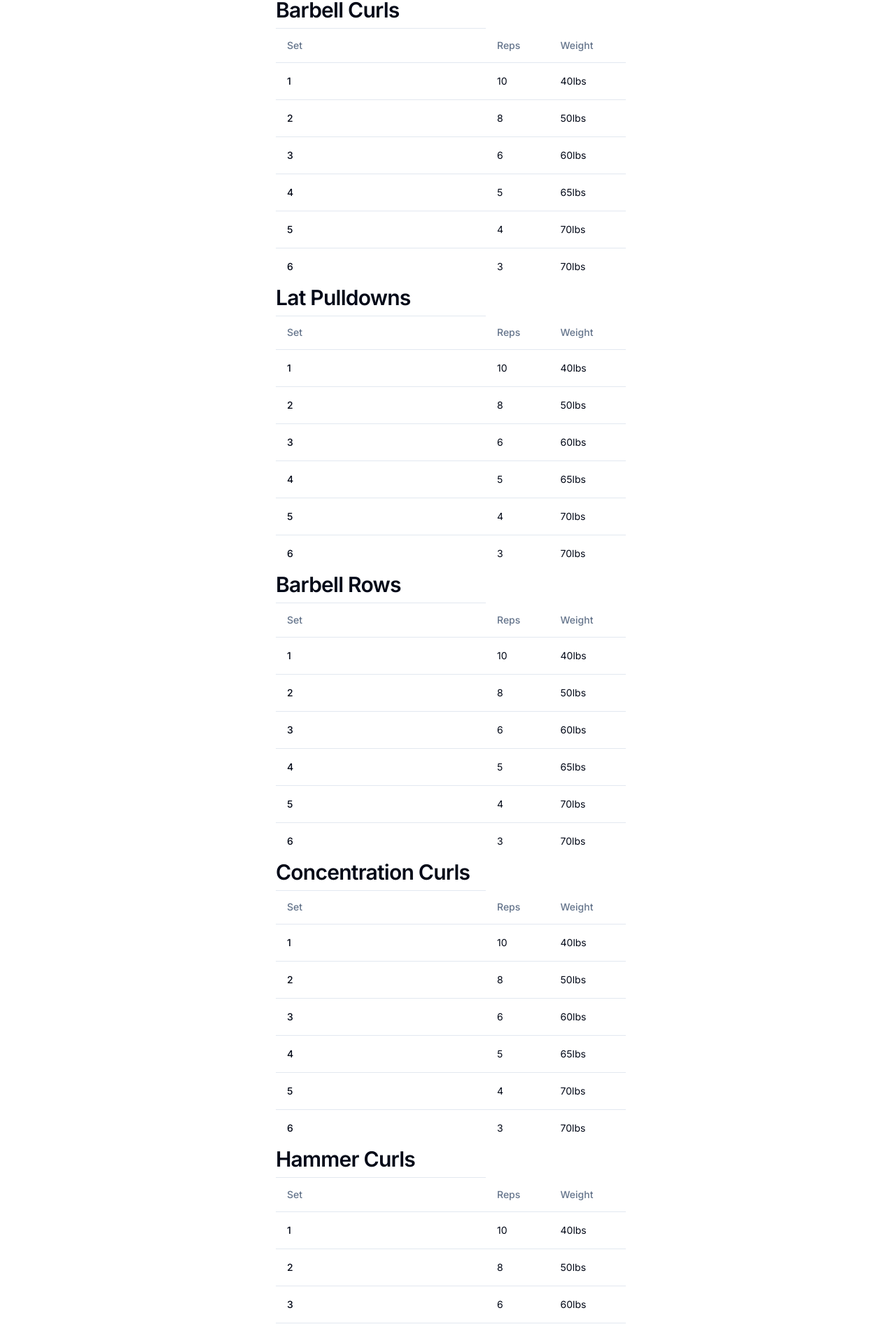
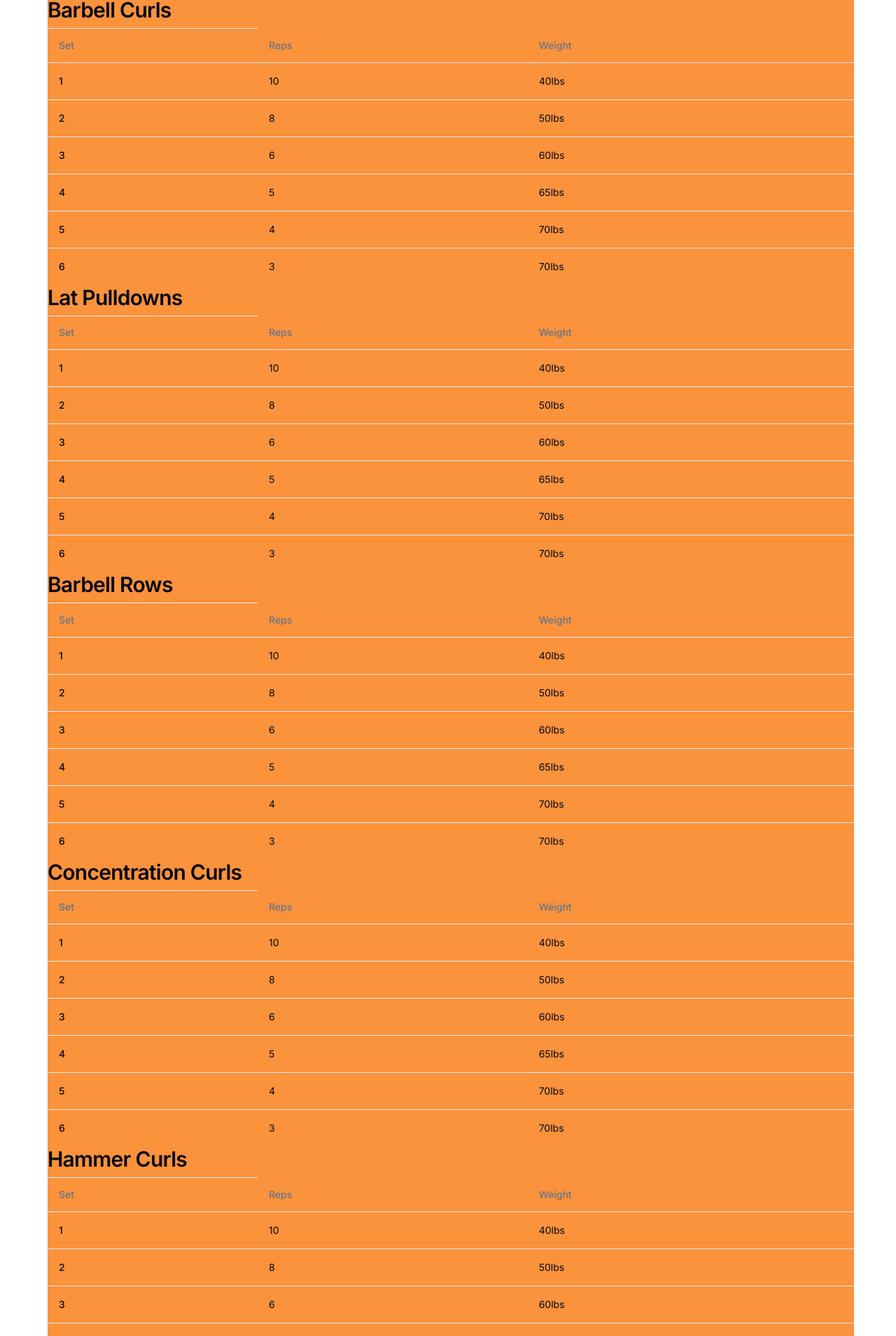
Before and after one commit to LRSORRENTI/workout-logs, a Next.js app: page / in a window 1280 px wide. Shown: the part 148-2057 px from the top of the page at 70% size. Built offline with nearby package versions, Linux system fonts and the light colour scheme.

Commit message:
reworking the main table sections, removed all differing classes, needs to be uniform

```diff
--- a/src/components/WorkoutTable.tsx
+++ b/src/components/WorkoutTable.tsx
@@ -9,63 +9,10 @@ import {
   } from "@/components/ui/table"
   export default function WorkoutTable() {
     return (
-        <div className="flex justify-center">
-    <div className="" style={{width: "500px"}}>
-    {/* <div className="flex flex-col sm:flex-row justify-evenly "> */}
-    <div className="grid grid-flow-dense ">
-  <div className="">
+        <div className="flex flex-wrap bg-orange-400">
   <Table>
   <TableHeader>
-    <div className="flex justify-center ">
   <h2 className="" style={{width: "300px"}}>Barbell Curls</h2>
-  </div>
-    <TableRow>
-    {/* <h2>barbell curl</h2> */}
-      <TableHead className="w-[100px]">Set</TableHead>
-      <TableHead>Reps</TableHead>
-      <TableHead>Weight</TableHead>
-    </TableRow>
-  </TableHeader>
-  <TableBody>
-    <TableRow>
-      <TableCell className="font-medium ml">1</TableCell>
-      <TableCell>10</TableCell>
-      <TableCell>40lbs</TableCell>
-    </TableRow>
-    <TableRow>
-      <TableCell className="font-medium">2</TableCell>
-      <TableCell >8</TableCell>
-      <TableCell>50lbs</TableCell>
-    </TableRow>
-    <TableRow>
-      <TableCell className="font-medium">3</TableCell>
-      <TableCell>6</TableCell>
-      <TableCell>60lbs</TableCell>
-    </TableRow>
-    <TableRow>
-      <TableCell className="font-medium">4</TableCell>
-      <TableCell>5</TableCell>
-      <TableCell>65lbs</TableCell>
-    </TableRow>
-    <TableRow>
-      <TableCell className="font-medium">5</TableCell>
-      <TableCell>4</TableCell>
-      <TableCell>70lbs</TableCell>
-    </TableRow>
-    <TableRow>
-      <TableCell className="font-medium">6</TableCell>
-      <TableCell>3</TableCell>
-      <TableCell>70lbs</TableCell>
-    </TableRow>
-  </TableBody>
-</Table>
-</div>
-<div>
-<Table>
-  <TableHeader>
-  <div className="flex justify-center">
-  <h2 className="" style={{ width: "300px"}}>Lat Pulldowns</h2>
-  </div>
     <TableRow>
       <TableHead className="w-[100px]">Set</TableHead>
       <TableHead>Reps</TableHead>
@@ -107,9 +54,7 @@ import {
 </Table>
 <Table>
   <TableHeader>
-  <div className="flex justify-center">
-  <h2 className="" style={{ minWidth: "300px"}}>Barbell Rows</h2>
-  </div>
+  <h2 className="" style={{width: "300px"}}>Lat Pulldowns</h2>
     <TableRow>
       <TableHead className="w-[100px]">Set</TableHead>
       <TableHead>Reps</TableHead>
@@ -151,9 +96,8 @@ import {
 </Table>
 <Table>
   <TableHeader>
-  <div className="flex justify-center">
-  <h2 className="" style={{ minWidth: "300px"}}>Concentration Curls</h2>
-  </div>
+  <h2 className="" style={{width: "300px"}}>Barbell Rows</h2>
+
     <TableRow>
       <TableHead className="w-[100px]">Set</TableHead>
       <TableHead>Reps</TableHead>
@@ -195,9 +139,7 @@ import {
 </Table>
 <Table>
   <TableHeader>
-  <div className="flex justify-center">
-  <h2 className="" style={{ width: "300px"}}>Hammer Curls</h2>
-  </div>
+  <h2 className="" style={{ width: "300px"}}>Concentration Curls</h2>
     <TableRow>
       <TableHead className="w-[100px]">Set</TableHead>
       <TableHead>Reps</TableHead>
@@ -239,9 +181,49 @@ import {
 </Table>
 <Table>
   <TableHeader>
-  <div className="flex justify-center">
+  <h2 className="" style={{ width: "300px"}}>Hammer Curls</h2>
+    <TableRow>
+      <TableHead className="w-[100px]">Set</TableHead>
+      <TableHead>Reps</TableHead>
+      <TableHead>Weight</TableHead>
+    </TableRow>
+  </TableHeader>
+  <TableBody>
+    <TableRow>
+      <TableCell className="font-medium ml">1</TableCell>
+      <TableCell>10</TableCell>
+      <TableCell>40lbs</TableCell>
+    </TableRow>
+    <TableRow>
+      <TableCell className="font-medium">2</TableCell>
+      <TableCell >8</TableCell>
+      <TableCell>50lbs</TableCell>
+    </TableRow>
+    <TableRow>
+      <TableCell className="font-medium">3</TableCell>
+      <TableCell>6</TableCell>
+      <TableCell>60lbs</TableCell>
+    </TableRow>
+    <TableRow>
+      <TableCell className="font-medium">4</TableCell>
+      <TableCell>5</TableCell>
+      <TableCell>65lbs</TableCell>
+    </TableRow>
+    <TableRow>
+      <TableCell className="font-medium">5</TableCell>
+      <TableCell>4</TableCell>
+      <TableCell>70lbs</TableCell>
+    </TableRow>
+    <TableRow>
+      <TableCell className="font-medium">6</TableCell>
+      <TableCell>3</TableCell>
+      <TableCell>70lbs</TableCell>
+    </TableRow>
+  </TableBody>
+</Table>
+<Table>
+  <TableHeader>
   <h2 className="" style={{ width: "300px"}}>Close Grip Barbell Curls</h2>
-  </div>
     <TableRow>
       <TableHead className="w-[100px]">Set</TableHead>
       <TableHead>Reps</TableHead>
@@ -282,8 +264,5 @@ import {
   </TableBody>
 </Table>
 </div>
-</div>
-</div>
-</div>
     );
   };
```
